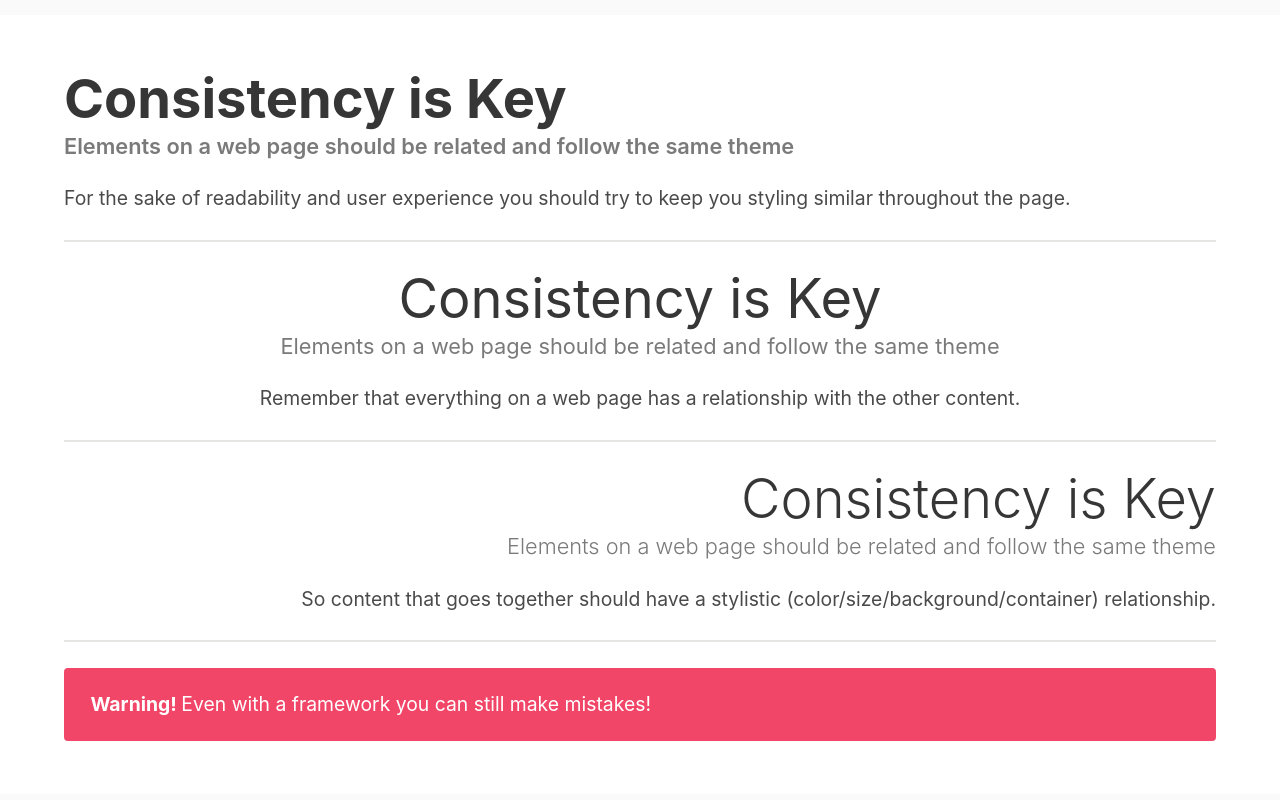
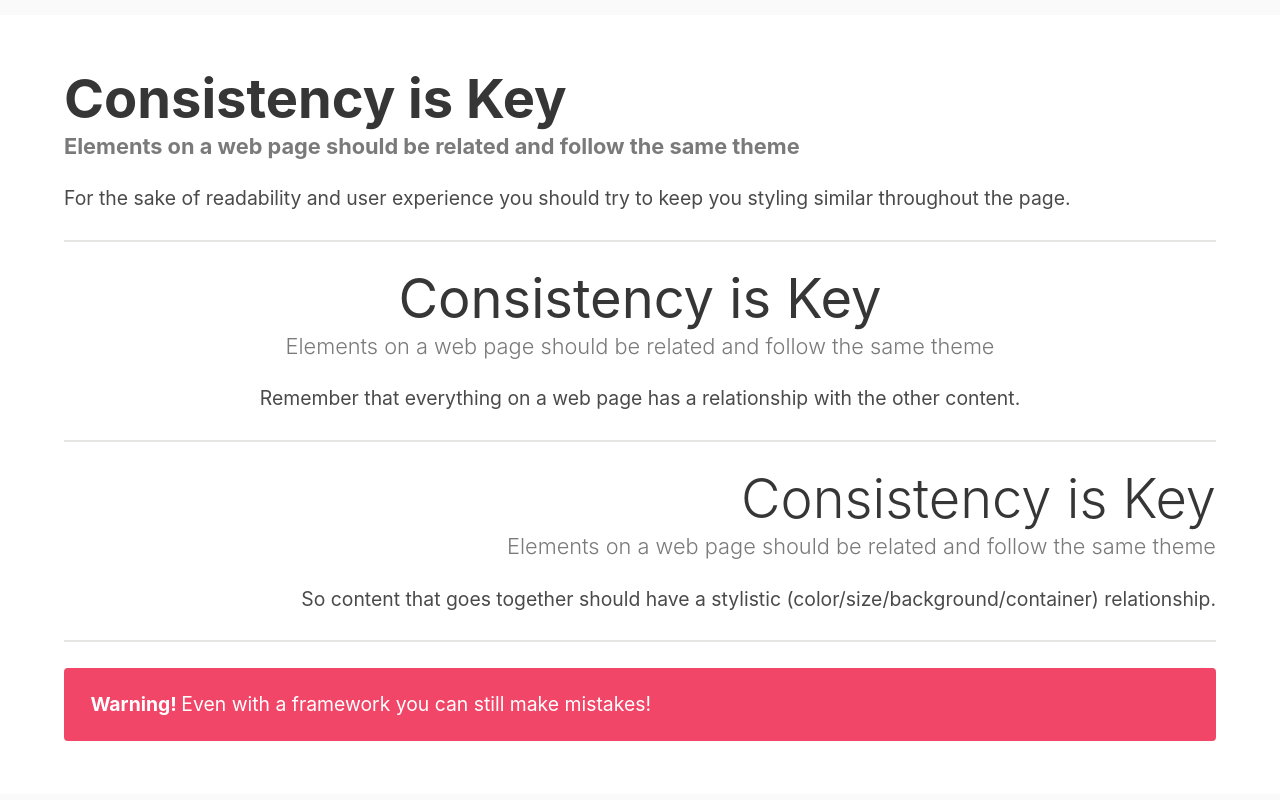
Before and after one commit to jdmar3-comp426/a02-GarrisonParrish, a website: page index.html in a window 1280 px wide. Shown: the part 1500-2300 px from the top of the page. Drawn offline with nearby package versions, Linux system fonts and the light colour scheme; a web font is replaced by a local one.

Commit message:
funky errors

```diff
--- a/index.html
+++ b/index.html
@@ -58,7 +58,7 @@
     <div class="container">
         <div class="content">
             <h1 class="title has-text-weight-bold">Consistency is Key</h1>
-            <h5 class="subtitle has-text-grey has-text-wight-bold">Elements on a web page should be related and follow the same theme</h5>
+            <h5 class="subtitle has-text-grey has-text-weight-bold">Elements on a web page should be related and follow the same theme</h5>
             <p>
 	    	For the sake of readability and user experience you should try to keep you styling similar throughout the page.
 	    </p>
@@ -66,7 +66,7 @@
         <hr>
         <div class="content has-text-centered">
             <h1 class="title has-text-weight-normal">Consistency is Key</h1>
-            <h5 class="subtitle has-text-grey has-text-weight-normal">Elements on a web page should be related and follow the same theme</h5>
+            <h5 class="subtitle has-text-grey has-text-weight-light">Elements on a web page should be related and follow the same theme</h5>
             <p>
 	    	Remember that everything on a web page has a relationship with the other content.
 	    </p>
@@ -171,7 +171,7 @@
                     </div>
                     <div class="field">
                         <div class="label">
-                            <label class="checkbox">
+                            <label class="label">
                                 <input type="checkbox" name="remember">
                                 Remember login?
                             </label>
```
